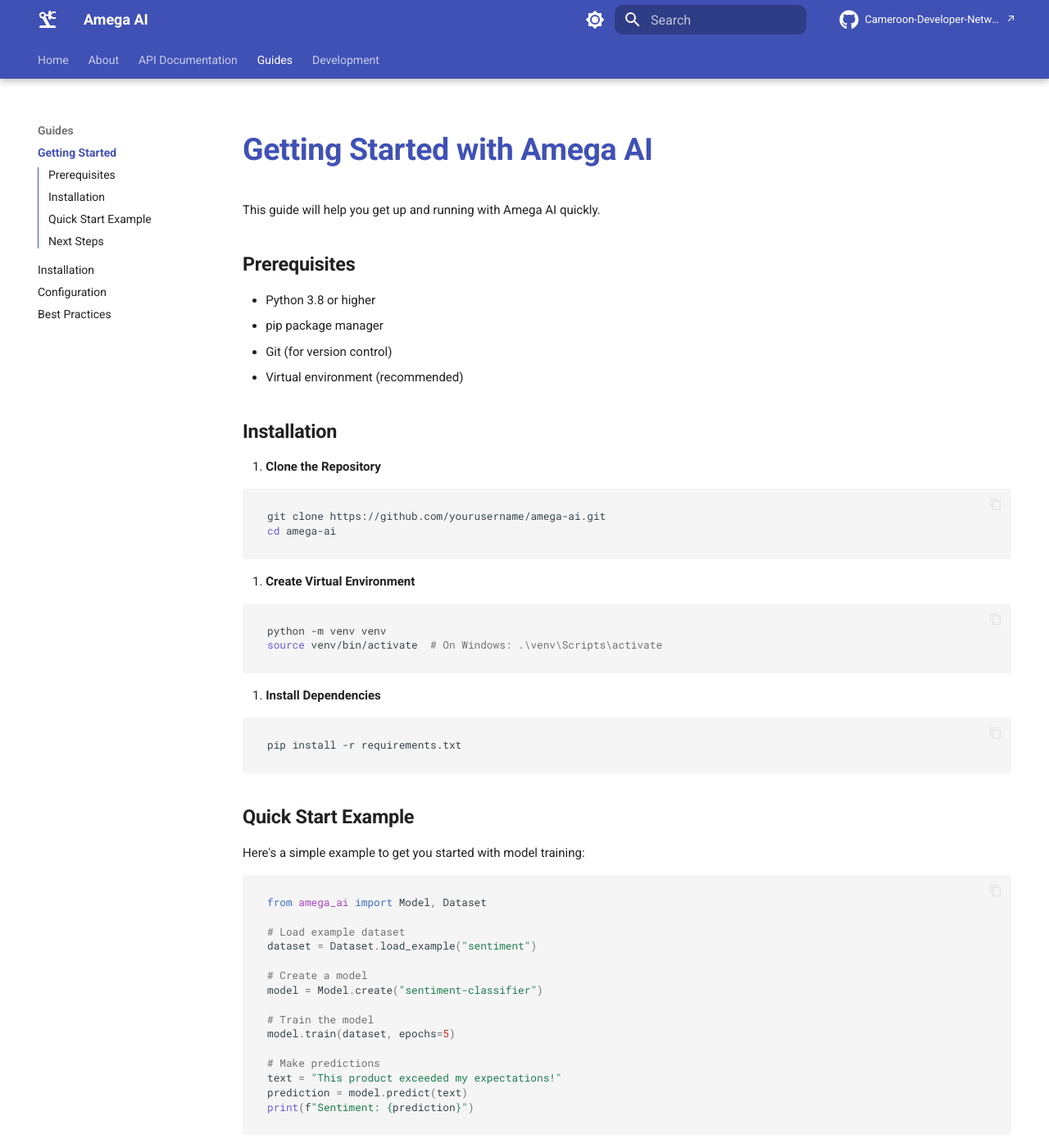
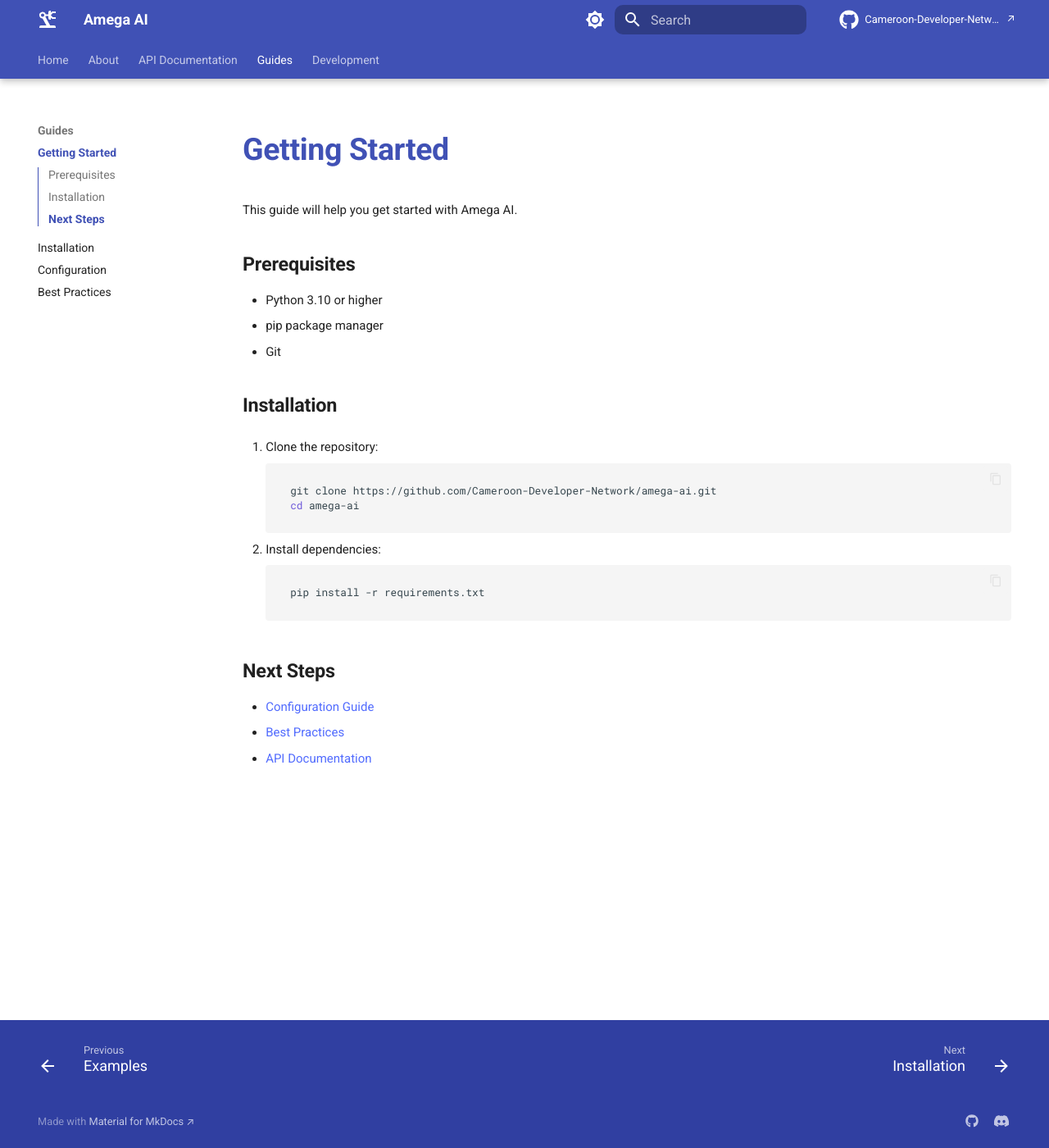
Before and after one commit to chojuninengu/amega-ai, an MkDocs documentation site: the page built from docs/guides/getting-started.md, in a window 1280 px wide and 1400 px high. Shown: the whole window at 82% size. Built offline with MkDocs 1.6.1 and Material for MkDocs 9.7.7, drawn with Linux system fonts in a browser that asks for light colours; comment, search, counter and statistics services are not loaded; some of the changed text lies outside the part shown.

Commit message:
docs: update getting started guide to reflect new prerequisites and streamline installation instructions

````diff
--- a/docs/guides/getting-started.md
+++ b/docs/guides/getting-started.md
@@ -1,61 +1,28 @@
-# Getting Started with Amega AI
+# Getting Started
 
-This guide will help you get up and running with Amega AI quickly.
+This guide will help you get started with Amega AI.
 
 ## Prerequisites
 
-- Python 3.8 or higher
+- Python 3.10 or higher
 - pip package manager
-- Git (for version control)
-- Virtual environment (recommended)
+- Git
 
 ## Installation
 
-1. **Clone the Repository**
+1. Clone the repository:
+```bash
+git clone https://github.com/Cameroon-Developer-Network/amega-ai.git
+cd amega-ai
+```
 
-   ```bash
-   git clone https://github.com/yourusername/amega-ai.git
-   cd amega-ai
-   ```
-
-2. **Create Virtual Environment**
-
-   ```bash
-   python -m venv venv
-   source venv/bin/activate  # On Windows: .\venv\Scripts\activate
-   ```
-
-3. **Install Dependencies**
-
-   ```bash
-   pip install -r requirements.txt
-   ```
-
-## Quick Start Example
-
-Here's a simple example to get you started with model training:
-
-```python
-from amega_ai import Model, Dataset
-
-# Load example dataset
-dataset = Dataset.load_example("sentiment")
-
-# Create a model
-model = Model.create("sentiment-classifier")
-
-# Train the model
-model.train(dataset, epochs=5)
-
-# Make predictions
-text = "This product exceeded my expectations!"
-prediction = model.predict(text)
-print(f"Sentiment: {prediction}")
+2. Install dependencies:
+```bash
+pip install -r requirements.txt
 ```
 
 ## Next Steps
 
-1. Check out our [Installation Guide](installation.md) for detailed setup instructions
-2. Learn about [Configuration](configuration.md) options
-3. Explore the [API Documentation](../api.md)
-4. Join our [Community](https://discord.gg/amega-ai) for support
+- [Configuration Guide](configuration.md)
+- [Best Practices](best-practices.md)
+- [API Documentation](../api/index.md)
````
